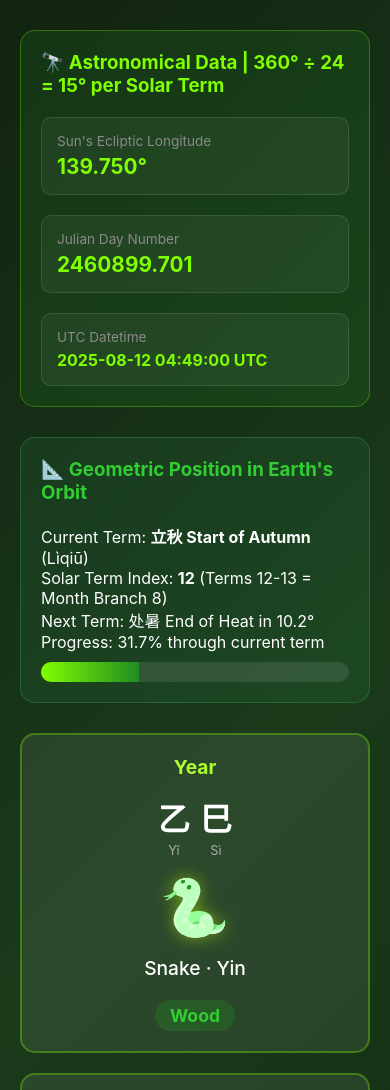
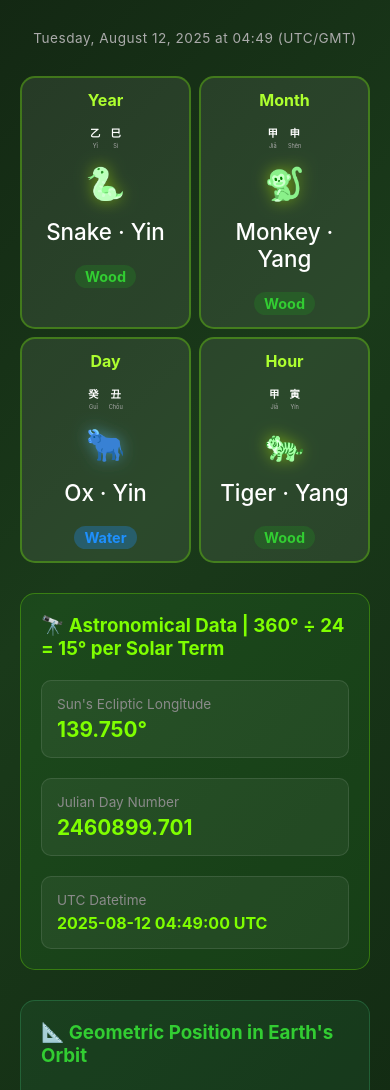
Before and after one commit to junglesta/BAZI, a plain HTML site: page bazi-calculator-app.html in a window 390 px wide. Shown: the part 910-2000 px from the top of the page. Drawn offline with Linux system fonts and the light colour scheme.

Commit message:
v25 | almost presentable

```diff
--- a/bazi-calculator-app.html
+++ b/bazi-calculator-app.html
@@ -153,11 +153,24 @@
                 color: #7fff00;
             }
 
+            .calculated-date-info {
+                text-align: center;
+                margin-bottom: 15px;
+                margin-top: 10px;
+            }
+
+            .date-display {
+                font-size: 1rem;
+                color: #aaa;
+                letter-spacing: 0.5px;
+            }
+
             .pillars-container {
                 display: grid;
                 grid-template-columns: repeat(auto-fit, minmax(250px, 1fr));
                 gap: 20px;
                 margin-top: 30px;
+                margin-bottom: 30px;
             }
 
             .pillar {
@@ -184,13 +197,13 @@
             }
 
             .chinese-char {
-                font-size: 2rem;
+                font-size: 1rem;
                 font-weight: bold;
             }
 
             .pinyin {
                 color: #aaa;
-                font-size: 0.8rem;
+                font-size: 0.4rem;
                 margin-top: 3px;
             }
 
@@ -254,7 +267,7 @@
             }
 
             .animal-info {
-                font-size: 1.2rem;
+                font-size: 2.4rem;
                 margin: 10px 0;
                 font-weight: 500;
             }
@@ -307,8 +320,56 @@
                 h1 {
                     font-size: 1.8rem;
                 }
+                .date-display {
+                    font-size: 0.9rem;
+                }
                 .pillars-container {
-                    grid-template-columns: 1fr;
+                    grid-template-columns: repeat(2, 1fr);
+                    gap: 10px;
+                }
+                .pillar {
+                    padding: 15px 10px;
+                }
+                .chinese-char {
+                    font-size: 0.75rem;
+                }
+                .animal-emoji {
+                    font-size: 2.5rem;
+                }
+                .animal-info {
+                    font-size: 1.8rem;
+                }
+                .element {
+                    font-size: 0.9rem;
+                    padding: 3px 10px;
+                }
+            }
+
+            @media (max-width: 480px) {
+                .date-display {
+                    font-size: 0.85rem;
+                }
+                .pillars-container {
+                    grid-template-columns: repeat(2, 1fr);
+                    gap: 8px;
+                }
+                .pillar {
+                    padding: 12px 8px;
+                }
+                .pillar-title {
+                    font-size: 1rem;
+                }
+                .chinese-char {
+                    font-size: 0.65rem;
+                }
+                .animal-emoji {
+                    font-size: 2rem;
+                }
+                .pinyin {
+                    font-size: 0.35rem;
+                }
+                .animal-info {
+                    font-size: 1.4rem;
                 }
             }
         </style>
@@ -386,11 +447,11 @@
 
         <div class="container">
             <header>
-                <h1>BA ZI</h1>
-                <p class="subtitle">PILLAR OF DESTINY</p>
-                <span class="validation-badge"
-                    >✓ Mathematics meets ancient wisdom - Beautiful simplicity
-                </span>
+                <h1>BaZi</h1>
+                <small class="validation-badge"
+                    >✓ Mathematics meets ancient metaphors
+                </small>
+                <small class="subtitle">PILLAR OF DESTINY</small>
             </header>
 
             <div class="input-section">
@@ -499,6 +560,20 @@
                 </button>
             </div>
 
+            <!-- Calculated Date Display -->
+            <div
+                class="calculated-date-info"
+                id="calculatedDateInfo"
+                style="display: none"
+            >
+                <div class="date-display" id="dateDisplay">
+                    <!-- Date info will be inserted here -->
+                </div>
+            </div>
+
+            <!-- Pillars moved up to be 3rd block -->
+            <div class="pillars-container" id="pillarsContainer"></div>
+
             <div
                 class="astronomical-data"
                 id="astronomicalData"
@@ -543,8 +618,6 @@
                 </div>
             </div>
 
-            <div class="pillars-container" id="pillarsContainer"></div>
-
             <div class="test-cases">
                 <h3 style="color: #7fff00; margin-bottom: 10px">
                     Geometric Test Points | 0°, 90°, 180°, 195°, 270°
@@ -568,9 +641,14 @@
                 >✓ Mathematics: Cold Dew 1967 Validated to ±0.001°</span
             >
 
+            <span class="validation-badge">✓ Beautiful simplicity </span>
+
             <span class="validation-badge"
-                >✓ Vibe Coded by Toybreaker w/help from Claude Opus 4.1,
-                ChatGPT5</span
+                >✓ Four Pillars of Destiny, "BaZi" Birth Time Eight Characters,
+                based on the Ganzhi calendar</span
+            >
+            <span class="validation-badge"
+                >✓ Vibe Coded by Toybreaker w/help from Claude Opus 4.1</span
             >
             <span class="validation-badge">✓ Powered by: JUNGLESTAR</span>
         </div>
@@ -1116,6 +1194,51 @@
                     console.log("======================");
                 }
 
+                // Display calculated date info
+                const monthNames = [
+                    "January",
+                    "February",
+                    "March",
+                    "April",
+                    "May",
+                    "June",
+                    "July",
+                    "August",
+                    "September",
+                    "October",
+                    "November",
+                    "December",
+                ];
+                const dayNames = [
+                    "Sunday",
+                    "Monday",
+                    "Tuesday",
+                    "Wednesday",
+                    "Thursday",
+                    "Friday",
+                    "Saturday",
+                ];
+
+                const localDateDisplay = new Date(
+                    year,
+                    month - 1,
+                    day,
+                    hour,
+                    minute,
+                );
+                const dayOfWeek = dayNames[localDateDisplay.getDay()];
+                const monthName = monthNames[month - 1];
+
+                // Get timezone name from select
+                const timezoneSelect = document.getElementById("timezone");
+                const timezoneName =
+                    timezoneSelect.options[timezoneSelect.selectedIndex].text;
+
+                document.getElementById("calculatedDateInfo").style.display =
+                    "block";
+                document.getElementById("dateDisplay").innerHTML =
+                    `${dayOfWeek}, ${monthName} ${day}, ${year} at ${hour.toString().padStart(2, "0")}:${minute.toString().padStart(2, "0")} (${timezoneName})`;
+
                 // Display astronomical data
                 document.getElementById("astronomicalData").style.display =
                     "block";
```
Also changed, not shown: _lab/bazi-calculator-appNEW.html (added, +32 -0 lines), README.md (added).
